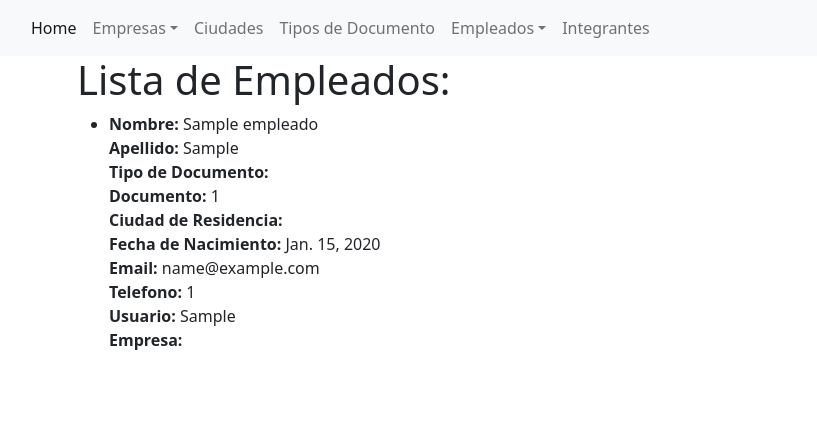
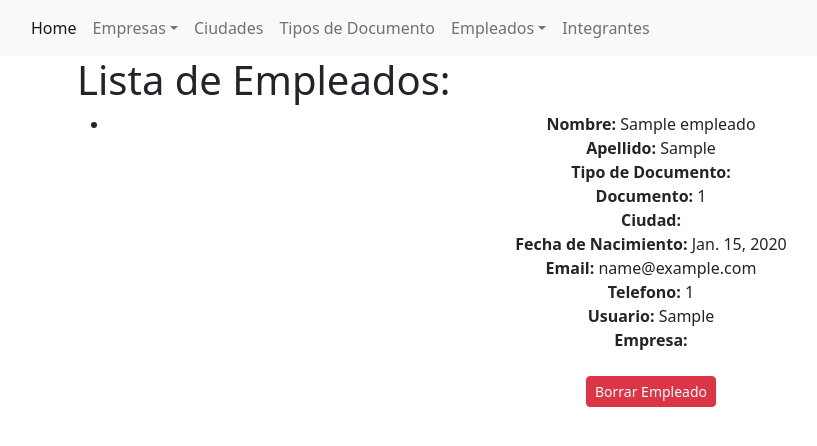
Before and after one commit to d13g0-rar-dev/proyectoMPA, a Django app: page /empleados/ in a window 1280 px wide. Shown: the top 446 px of the page, without its empty margins (5-822 px from the left). Run offline with Django 4.2, Linux system fonts and the light colour scheme; tables that the repository leaves empty hold one stand-in row (values such as "Sample post").

Commit message:
metodo delete_empleado

```diff
--- a/books/views.py
+++ b/books/views.py
@@ -1,7 +1,8 @@
-from django.shortcuts import render
+from django.shortcuts import render, redirect, get_object_or_404
 from django.http import HttpResponse
 from django.template import loader
 from django.http import HttpResponseRedirect
+from django.contrib import messages
 from django.urls import reverse
 from books.forms import EmpresaForm, EmpleadoForm
 from .models import Empresa, Empleado, TipoDocumento, Ciudad
@@ -74,6 +75,16 @@
     form = EmpleadoForm()
   return render(request, "books/create_empleados.html", {"form":form})
 
+def delete_empleado(request, id):
+    empleado = get_object_or_404(Empleado, pk=id)
+    context = {'empleado': empleado}
+
+    if request.method=='GET':
+        empleado.delete()
+        messages.success(request,  'Se ha eliminado al empleado exitosamente')
+        next = request.POST.get('next','/empleado')
+        return HttpResponseRedirect(next)
+
 def integrantes(request):
   template=loader.get_template("books/integrantes.html")
   context={}
--- a/templates/books/empleados.html
+++ b/templates/books/empleados.html
@@ -10,10 +10,15 @@
   <h1>Lista de Empleados:</h1>
   {%if empleados%}
     <ul>
-      {%for empleado in empleados%}
-      <li><b>Nombre: </b>{{empleado.nombre}}<br><b>Apellido: </b>{{empleado.apellido}} <br><b>Tipo de Documento: </b>{{empleado.tipo_documento.nombre_tipo}}<br> <b>Documento: </b>{{empleado.documento}}<br> <b>Ciudad de Residencia: </b>{{empleado.lugar_residencia.nombre_ciudad}}<br> <b>Fecha de Nacimiento: </b>{{empleado.fecha_nacimiento}}<br> <b>Email: </b>{{empleado.email}}<br> <b>Telefono: </b>{{empleado.telefono}}<br> <b>Usuario: </b>{{empleado.usuario}}<br><b>Empresa: </b>{{empleado.empresa.nombre_empresa}}<br><br></li>
+      <center>
+        {%for empleado in empleados%}
+      <li><b>Nombre: </b>{{empleado.nombre}}<br><b>Apellido: </b>{{empleado.apellido}} <br><b>Tipo de Documento: </b>{{empleado.tipo_documento.nombre_tipo}}<br> <b>Documento: </b>{{empleado.documento}}<br> <b>Ciudad: </b>{{empleado.lugar_residencia.nombre_ciudad}}<br> <b>Fecha de Nacimiento: </b>{{empleado.fecha_nacimiento}}<br> <b>Email: </b>{{empleado.email}}<br> <b>Telefono: </b>{{empleado.telefono}}<br> <b>Usuario: </b>{{empleado.usuario}}<br><b>Empresa: </b>{{empleado.empresa.nombre_empresa}}<br><br></li>
+      <button type="submit" class="btn btn-danger btn-sm" id="btn-borrrar">Borrar Empleado</button><br><br>
       {%endfor%}
+      </center>
+
     </ul>
+
     {%endif%}
 </div>
 {%endblock content%}
```
